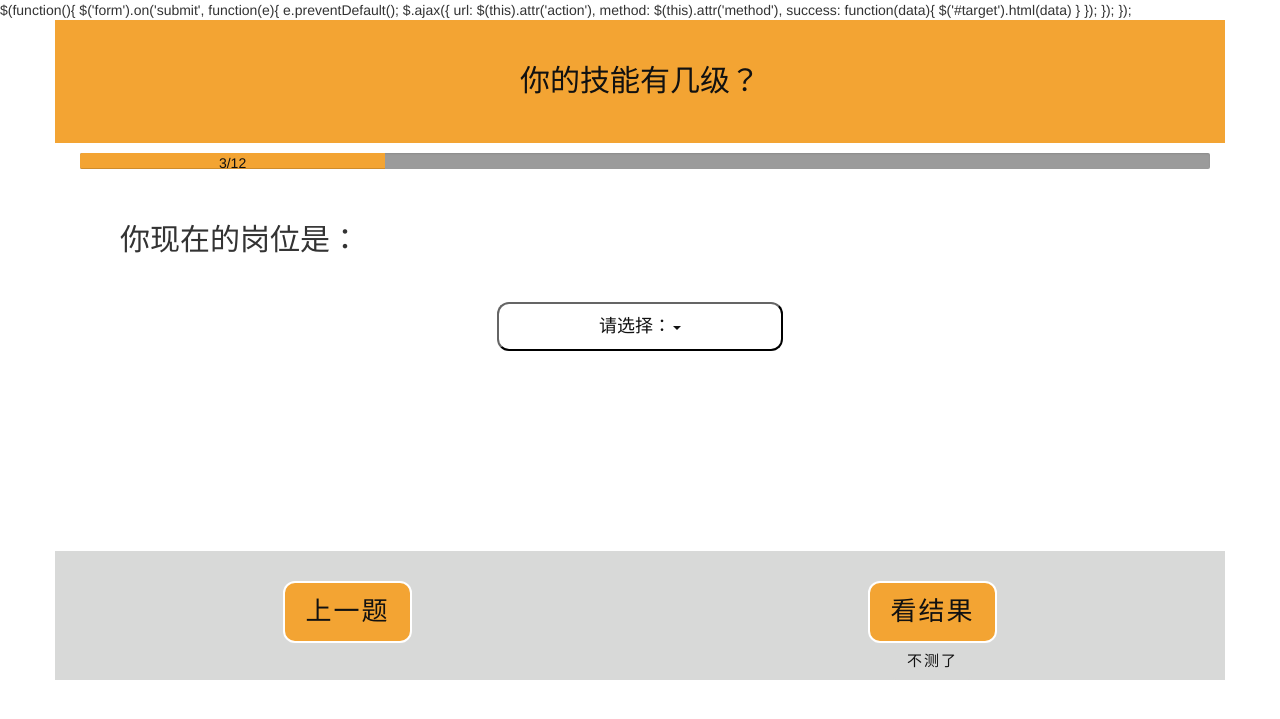
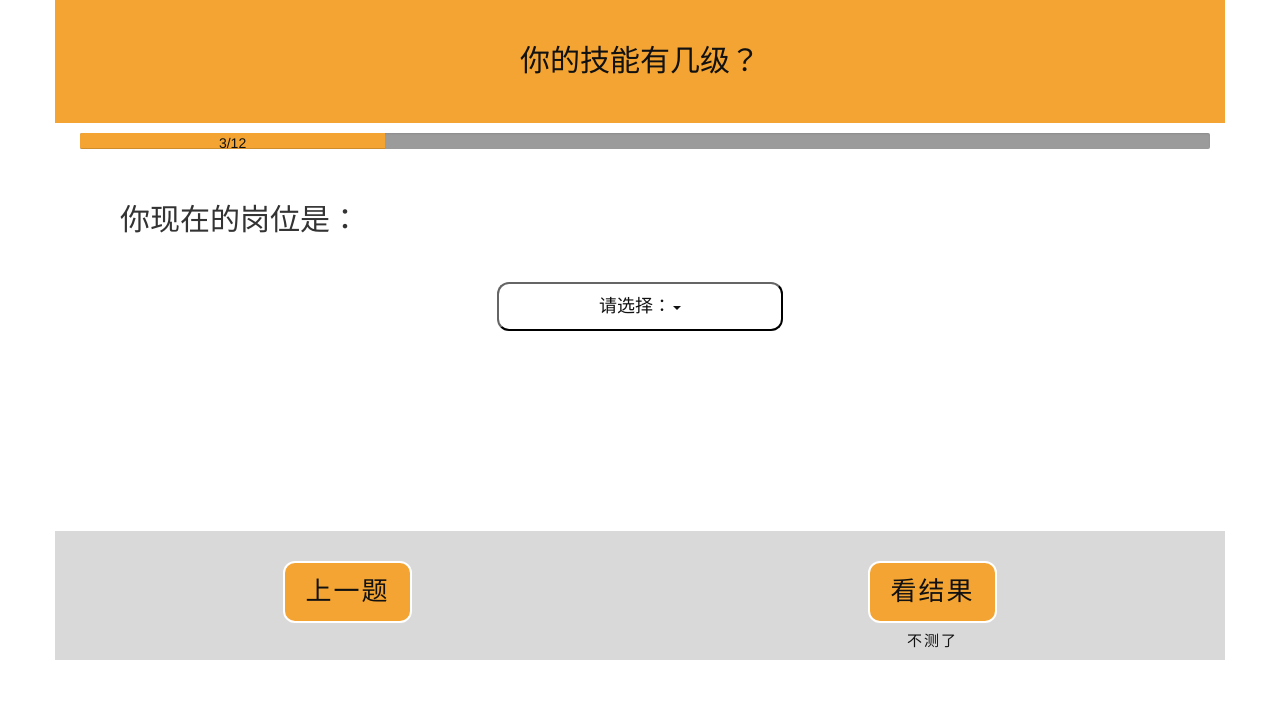
Before and after one commit to bwang0202/constructure-single-node, a Django app: page /question3/ in a window 1280 px wide. Shown: the top 719 px of the page. Run offline with Django 3.2, Linux system fonts and the light colour scheme; some libraries are stand-ins or nearby versions.

Commit message:
modify ajax call and remove unused js function

```diff
--- a/src/constructure/main/templates/question3.html
+++ b/src/constructure/main/templates/question3.html
@@ -38,6 +38,14 @@
 		    	var json = JSON.stringify(obj);
     			console.log(json);
 
+    			/*
+				 Example json template:
+				  {'name':'xing ming', 'age': 40, 'work_age': 20, 'education': 3, 'hometown': 'Sichuan, Chengdu',
+				   'jobs': 4, 'projects': 10, 'average_project_days': 100, 'type_of_projects': 2, 'num_of_teams': 2,
+				   'type_of_teams': 2, 'speciality': 'mujiang', 'certificate': 1} Response: {'msg':'worker added',
+				   'worker_id': 123, 'worker_level': 6, 'worker_percentile': 34}
+    			 */
+
     			// call py views function
 				$.ajax({
 					type: "POST",
@@ -50,22 +58,6 @@
 			});
 		});
 	</script>
-	<!-- consider on form/button submit then AJAX pass json to view function -->
-
-
-
-
-$(function(){
-     $('form').on('submit', function(e){
-         e.preventDefault();
-         $.ajax({
-             url: $(this).attr('action'),
-             method: $(this).attr('method'),
-             success: function(data){ $('#target').html(data) }
-         });
-     });
-});
-
 </head>
 
 <body id="page-top" data-spy="scroll">
```
